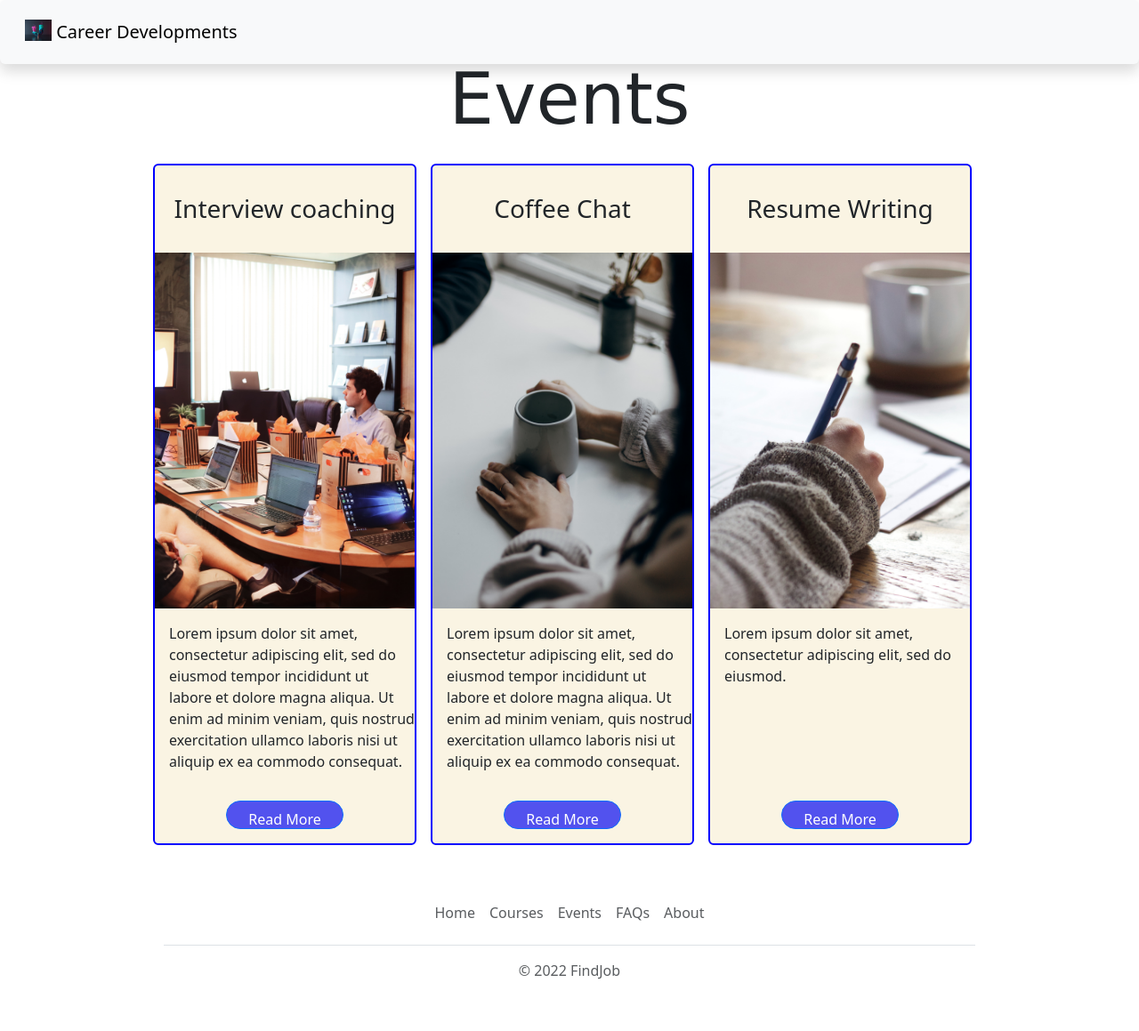
After one commit to xuehuiyun/database-driven-career-application, a Flask app: page /event.html in a window 1280 px wide. The commit adds this page. Shown: the whole page at 89% size. Run offline with Flask 3, Linux system fonts and the light colour scheme.

Commit message:
added event.html to complete event and popup functionality by html, css and js

```diff
--- a/main.py
+++ b/main.py
@@ -37,6 +37,9 @@ def hello_world():
 @app.route('/api/jobs')
 def list_jobs():
   return jsonify(JOBS)
+@app.route('/event.html')
+def event():
+    return render_template('event.html')
 
 if __name__ == "__main__":
     app.run(host='0.0.0.0', debug=True)
--- /dev/null
+++ b/templates/event.html
@@ -0,0 +1,147 @@
+<!DOCTYPE html>
+<html>
+  <head>
+    <title>Home</title>
+    <meta charset="utf-8">
+    <meta name="viewport" content="width=device-width, initial-scale=1">
+     <link href="https://cdn.jsdelivr.net/npm/bootstrap@5.3.2/dist/css/bootstrap.min.css" rel="stylesheet" integrity="sha384-T3c6CoIi6uLrA9TneNEoa7RxnatzjcDSCmG1MXxSR1GAsXEV/Dwwykc2MPK8M2HN" crossorigin="anonymous">
+    <script src="https://cdn.jsdelivr.net/npm/bootstrap@5.3.2/dist/js/bootstrap.bundle.min.js" integrity="sha384-C6RzsynM9kWDrMNeT87bh95OGNyZPhcTNXj1NW7RuBCsyN/o0jlpcV8Qyq46cDfL" crossorigin="anonymous"></script>
+    <style>
+      h1{
+        font-size: 80px;
+        font-family: "Comic Sans MS", cursive, sans-serif;
+
+      }
+      .container{
+        max-width: 960px;
+        margin: 0 auto;
+      }
+      h2{
+        font-family: "Comic Sans MS", cursive, sans-serif;
+        font-size: 32px;
+        color:rgb(56, 52, 41);
+      }
+      h4{
+        color:rgb(120,120,120);
+        margin-bottom:4px;
+
+      }
+      .text__subcontent{
+        margin-bottom:16px;
+        padding-bottom:4px;
+      }
+      .footer_button{
+        margin-bottom:1rem;
+      }
+      .content__image{
+        height: 400px;
+        width: 100%;
+        object-fit: cover;
+        object-position: center;
+      }
+      .main_content {
+          display: grid;
+          grid-template-columns: repeat(12, 1fr);
+        .card_title {
+            margin-top: 1rem;
+            margin-bottom: 1rem;
+            justify-content: center;
+            display: flex;
+        }
+        .card{
+            background-color: rgb(250, 244, 227);
+            display: flex;
+            grid-column: span 4;
+            border: 2px solid blue;
+            flex-direction: column;
+            margin-right: 1rem;
+            margin-bottom: 1rem;
+            padding-top: 1rem;
+            padding-bottom: 1rem;
+            gap: 1rem;
+        }
+        .card_text{
+          padding-left:1rem;
+          display:flex;
+        }
+        .main__button {
+            background-color: rgb(82, 82, 238);
+            justify-content: center;
+            display: flex;
+            color: white;
+            height: 2rem;
+            /* the links should appear in the same line  */
+            margin-top: auto;
+            text-decoration: none;
+            padding-top: 0.5rem;
+            border-radius: 5rem;
+            margin-left: 5rem;
+            margin-right: 5rem;
+        }
+        .main__button:hover {
+            color: blue;
+            background-color: rgb(145, 93, 145);
+        }
+      }
+    </style>
+  </head>
+  <body>
+     {%include 'nav.html' %}
+    <div class="container">
+    <h1 class="text-center mt-2 mb-4">Events</h1>
+      <div class="main_content">
+      <div class="card">
+          <h3 class="card_title">Interview coaching</h3>
+          <img src="/static/event1.jpg" class="content__image"
+              alt="Interview_coaching_image">
+          <p class="card_text">Lorem ipsum dolor sit amet, consectetur adipiscing elit, sed do eiusmod tempor incididunt ut labore et dolore magna aliqua. Ut enim ad minim veniam, quis nostrud exercitation ullamco laboris nisi ut aliquip ex ea commodo consequat.</p>
+        <button type="button" class="btn btn-primary main__button" data-bs-toggle="modal" data-bs-target="#staticBackdrop">
+          Read More
+        </button>
+      </div>
+      <div class="card">
+          <h3 class="card_title">Coffee Chat</h3>
+        <img src="/static/event2.jpg" class="content__image"
+            alt="Coffee_chat_image">
+        <p class="card_text">Lorem ipsum dolor sit amet, consectetur adipiscing elit, sed do eiusmod tempor incididunt ut labore et dolore magna aliqua. Ut enim ad minim veniam, quis nostrud exercitation ullamco laboris nisi ut aliquip ex ea commodo consequat.</p>
+        <button type="button" class="btn btn-primary main__button" data-bs-toggle="modal" data-bs-target="#staticBackdrop">
+          Read More
+        </button>
+      </div>
+      <div class="card">
+          <h3 class="card_title">Resume Writing</h3>
+        <img src="/static/event3.jpg" class="content__image"
+            alt="Resume_writing_image">
+        <p class="card_text">Lorem ipsum dolor sit amet, consectetur adipiscing elit, sed do eiusmod.</p>
+        <button type="button" class="btn btn-primary main__button" data-bs-toggle="modal" data-bs-target="#staticBackdrop">
+          Read More
+        </button>
+      </div>
+
+      </div>
+    {% include 'footer.html' %}
+      <!-- Modal -->
+      <div class="modal fade" id="staticBackdrop" data-bs-backdrop="static" data-bs-keyboard="false" tabindex="-1" aria-labelledby="staticBackdropLabel" aria-hidden="true">
+        <div class="modal-dialog">
+          <div class="modal-content">
+            <div class="modal-header">
+              <h1 class="modal-title fs-5" id="staticBackdropLabel">If you want to join:</h1>
+              <button type="button" class="btn-close" data-bs-dismiss="modal" aria-label="Close"></button>
+            </div>
+            <div class="modal-body">
+              <form>
+                  <div class="mb-3">
+                      <label for="userEmail" class="form-label">Email address:</label>
+                      <input type="email" class="form-control" id="userEmail" placeholder="name@example.com">
+                  </div>
+              </form>
+            </div>
+            <div class="modal-footer">
+              <button type="button" class="btn btn-secondary" data-bs-dismiss="modal">Close</button>
+              <button type="button" class="btn btn-primary">Understood</button>
+            </div>
+          </div>
+        </div>
+      </div>
+  </body>
+</html>
--- a/templates/footer.html
+++ b/templates/footer.html
@@ -1,9 +1,9 @@
 <div class="container">
   <footer class="py-3 my-4">
     <ul class="nav justify-content-center border-bottom pb-3 mb-3">
-      <li class="nav-item"><a href="https://career-website-i317.onrender.com" class="nav-link px-2 text-body-secondary">Home</a></li>
+      <li class="nav-item"><a href="/" class="nav-link px-2 text-body-secondary">Home</a></li>
       <li class="nav-item"><a href="#" class="nav-link px-2 text-body-secondary">Courses</a></li>
-      <li class="nav-item"><a href="#" class="nav-link px-2 text-body-secondary">Events</a></li>
+      <li class="nav-item"><a href="./event.html" class="nav-link px-2 text-body-secondary">Events</a></li>
       <li class="nav-item"><a href="#" class="nav-link px-2 text-body-secondary">FAQs</a></li>
       <li class="nav-item"><a href="#" class="nav-link px-2 text-body-secondary">About</a></li>
     </ul>
--- a/templates/home.html
+++ b/templates/home.html
@@ -41,7 +41,7 @@
     </style>
   </head>
   <body>
-    {%include 'nav.html' %}
+     {%include 'nav.html' %}
     <div class="container">
     <h1 class="text-center mt-2 mb-4">Find Jobs</h1>
     <img class="img-fluid" src="/static/header.jpg" alt="header_image" >
```
Also changed, not shown: static/event1.jpg (added), static/event2.jpg (added), static/event3.jpg (added).
